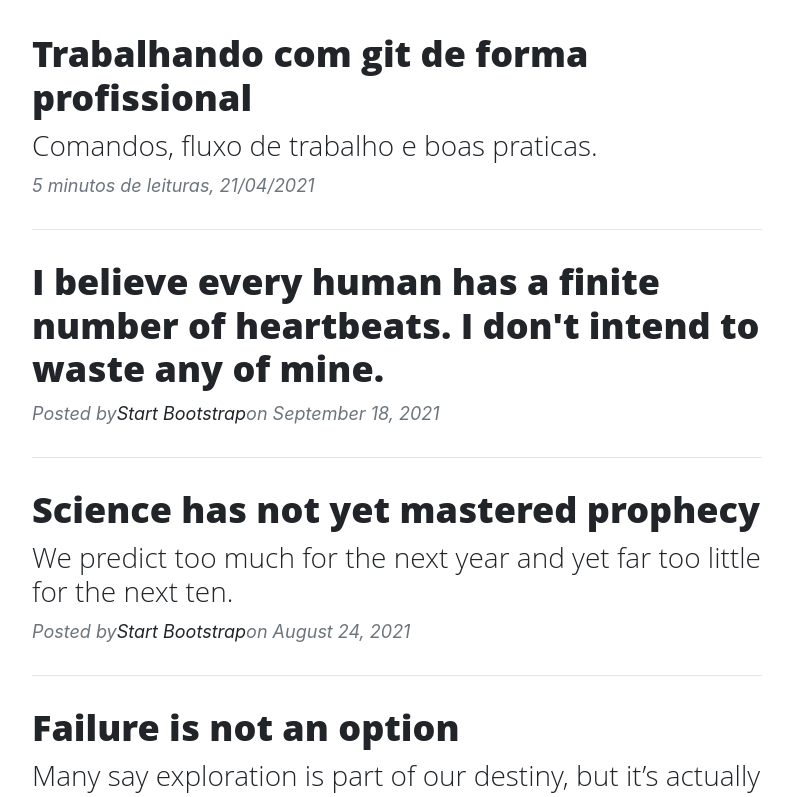
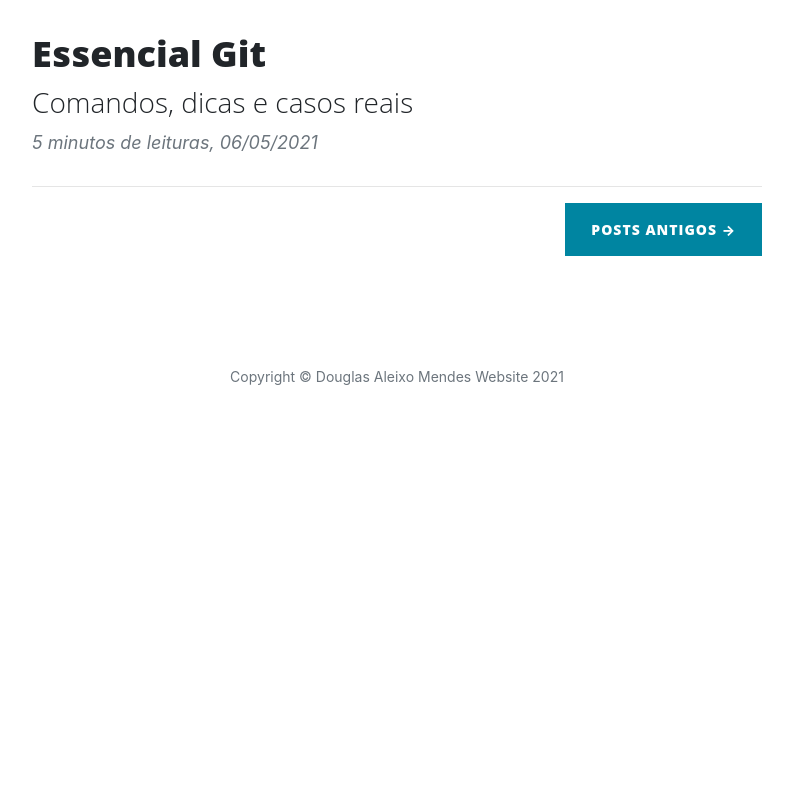
Before and after one commit to JDouglasMendes/douglas-mendes-blog-app, a React (Create React App) app: page / in a window 1280 px wide. Shown: the part 580-1377 px from the top of the page, without its empty margins (243-1036 px from the left). After the commit the page ends 1032 px from the top, so only its background shows below. Built offline with nearby package versions, Linux system fonts and the light colour scheme.

Commit message:
feature: router, recents posts, home, about, contact

```diff
--- a/package.json
+++ b/package.json
@@ -6,6 +6,7 @@
     "@testing-library/jest-dom": "^5.11.4",
     "@testing-library/react": "^11.1.0",
     "@testing-library/user-event": "^12.1.10",
+    "@types/react-router-dom": "^5.1.7",
     "@types/jest": "^26.0.15",
     "@types/node": "^12.0.0",
     "@types/react": "^17.0.0",
@@ -15,6 +16,7 @@
     "react-bootstrap": "^1.5.2",
     "react-dom": "^17.0.2",
     "react-scripts": "4.0.3",
+    "react-router-dom": "^5.2.0",
     "typescript": "^4.1.2",
     "web-vitals": "^1.0.1"
   },
--- a/src/App.tsx
+++ b/src/App.tsx
@@ -1,20 +1,9 @@
-import React, { useState } from "react";
-import { Button, Toast } from "react-bootstrap";
+import React from "react";
 import "./App.css";
-import Footer from "./footer";
-import Header from "./header";
-import Navigator from "./navigator";
-import Home from "./pages/home";
+import Routes from "./routes";
 
 function App() {
-  return (
-    <div>
-      <Navigator></Navigator>
-      <Header></Header>
-      <Home></Home>
-      <Footer></Footer>
-    </div>
-  );
+  return <Routes></Routes>;
 }
 
 export default App;
--- /dev/null
+++ b/src/data/recents-posts.data.ts
@@ -0,0 +1,16 @@
+export interface RecentPost {
+  title: string;
+  subTitle: string;
+  minutes: number;
+  date: String;
+  rota: string | undefined;
+}
+export const getRecentsPosts: RecentPost[] = [
+  {
+    title: "Essencial Git",
+    subTitle: "Comandos, dicas e casos reais",
+    minutes: 5,
+    date: "06/05/2021",
+    rota: "/",
+  },
+];
--- /dev/null
+++ b/src/pages/about/index.tsx
@@ -0,0 +1,7 @@
+import React from "react";
+
+const About: React.FC = () => {
+  return <div />;
+};
+
+export default About;
--- /dev/null
+++ b/src/pages/contact/index.tsx
@@ -0,0 +1,7 @@
+import React from "react";
+
+const Contact: React.FC = () => {
+  return <div />;
+};
+
+export default Contact;
--- a/src/pages/home/index.tsx
+++ b/src/pages/home/index.tsx
@@ -1,74 +1,30 @@
-import React from "react";
+import React, { useEffect, useState } from "react";
+import PostItem from "./post-item/index";
+import { getRecentsPosts, RecentPost } from "./../../data/recents-posts.data";
 
 const Home: React.FC = () => {
+  const [posts, setPosts] = useState<RecentPost[]>([]);
+  useEffect(() => {
+    setPosts(getRecentsPosts);
+  }, []);
   return (
     <div className="container">
       <div className="row">
         <div className="col-lg-8 col-md-10 mx-auto">
-          <div className="post-preview">
-            <a href="post.html">
-              <h2 className="post-title">
-                Trabalhando com git de forma profissional
-              </h2>
-              <h3 className="post-subtitle">
-                Comandos, fluxo de trabalho e boas praticas.
-              </h3>
-            </a>
-            <p className="post-meta">
-              5 minutos de leituras, 21/04/2021
-            </p>
-          </div>
-          <hr />
-          <div className="post-preview">
-            <a href="post.html">
-              <h2 className="post-title">
-                I believe every human has a finite number of heartbeats. I don't
-                intend to waste any of mine.
-              </h2>
-            </a>
-            <p className="post-meta">
-              Posted by
-              <a href="#!">Start Bootstrap</a>
-              on September 18, 2021
-            </p>
-          </div>
-          <hr />
-          <div className="post-preview">
-            <a href="post.html">
-              <h2 className="post-title">
-                Science has not yet mastered prophecy
-              </h2>
-              <h3 className="post-subtitle">
-                We predict too much for the next year and yet far too little for
-                the next ten.
-              </h3>
-            </a>
-            <p className="post-meta">
-              Posted by
-              <a href="#!">Start Bootstrap</a>
-              on August 24, 2021
-            </p>
-          </div>
-          <hr />
-          <div className="post-preview">
-            <a href="post.html">
-              <h2 className="post-title">Failure is not an option</h2>
-              <h3 className="post-subtitle">
-                Many say exploration is part of our destiny, but it’s actually
-                our duty to future generations.
-              </h3>
-            </a>
-            <p className="post-meta">
-              Posted by
-              <a href="#!">Start Bootstrap</a>
-              on July 8, 2021
-            </p>
-          </div>
-          <hr />
-
+          {posts.map((post) => {
+            return (
+              <PostItem
+                date={post.date}
+                minutes={post.minutes}
+                rota={post.rota}
+                subTitle={post.subTitle}
+                title={post.title}
+              />
+            );
+          })}
           <div className="clearfix">
             <a className="btn btn-primary float-right" href="#!">
-              Older Posts →
+              Posts Antigos →
             </a>
           </div>
         </div>
--- /dev/null
+++ b/src/pages/home/post-item/index.tsx
@@ -0,0 +1,21 @@
+import React from "react";
+import { RecentPost } from "../../../data/recents-posts.data";
+
+const PostItem: React.FC<RecentPost> = (prop: RecentPost) => {
+  return (
+    <div>
+      <div className="post-preview">
+        <a href={prop.rota}>
+          <h2 className="post-title">{prop.title}</h2>
+          <h3 className="post-subtitle">{prop.subTitle}</h3>
+        </a>
+        <p className="post-meta">
+          {prop.minutes} minutos de leituras, {prop.date}
+        </p>
+      </div>
+      <hr />
+    </div>
+  );
+};
+
+export default PostItem;
--- /dev/null
+++ b/src/routes/index.tsx
@@ -0,0 +1,41 @@
+import React from "react";
+import { BrowserRouter, Route, Switch } from "react-router-dom";
+import Footer from "../footer";
+import Header from "../header";
+import Navigator from "../navigator";
+import Home from "../pages/home";
+import About from "./../pages/about/index";
+import Contact from "./../pages/contact/index";
+
+interface IProps {
+  component: React.ComponentType<any>;
+  path: string;
+}
+
+const MyRoute = ({ path, component: Component, ...rest }: IProps) => (
+  <Route
+    {...rest}
+    render={(props) => (
+      <div>
+        <Navigator></Navigator>
+        <Header></Header>
+        <div>
+          <Component path={path} {...props} />
+        </div>
+        <Footer></Footer>
+      </div>
+    )}
+  />
+);
+
+const Routes = () => (
+  <BrowserRouter>
+    <Switch>
+      <MyRoute path="/about" component={About} />
+      <MyRoute path="/contact" component={Contact} />
+      <MyRoute path="/" component={Home} />
+    </Switch>
+  </BrowserRouter>
+);
+
+export default Routes;
```
Also changed, not shown: 1 other file (tests, documents, lock files or other folders).
